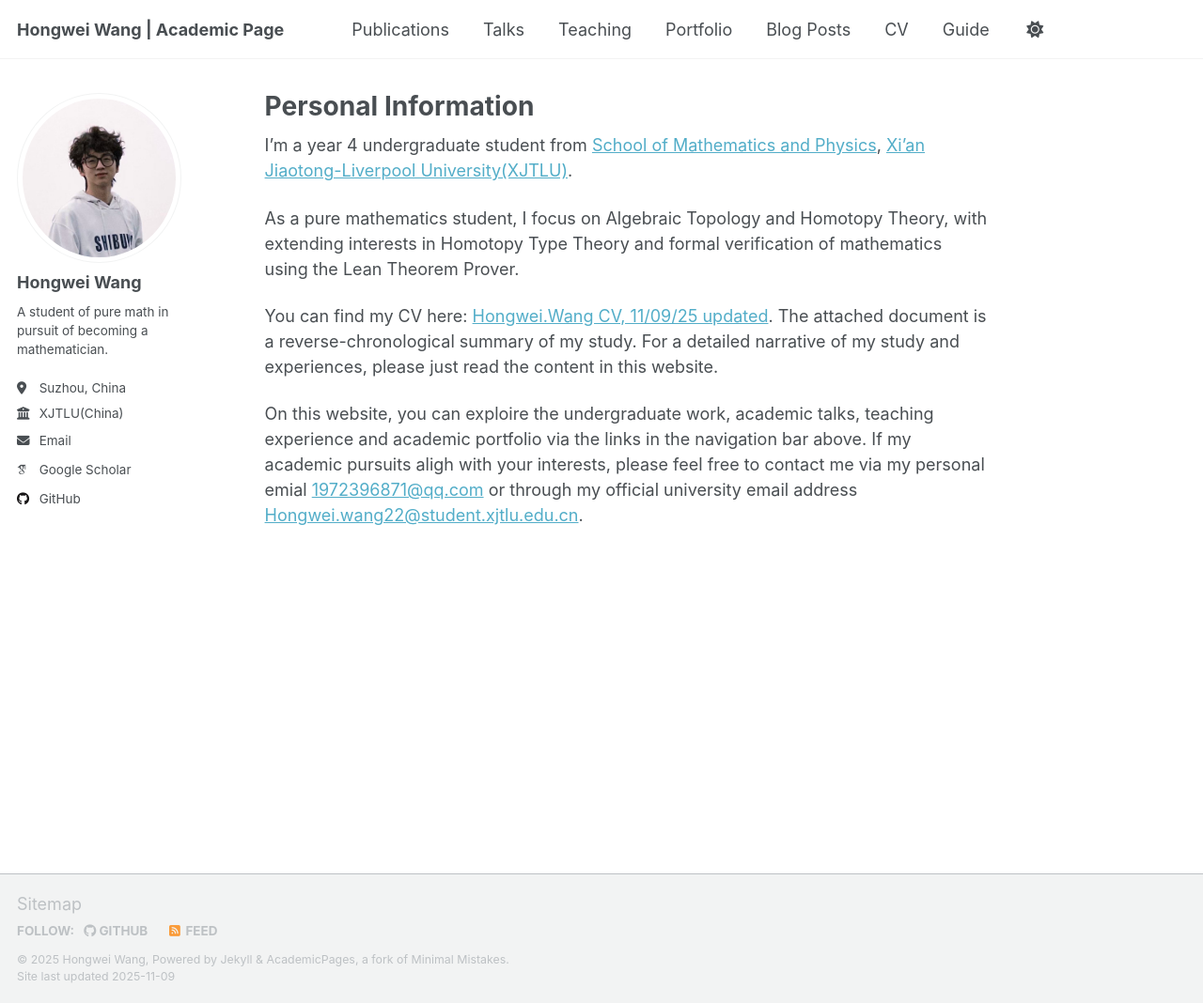
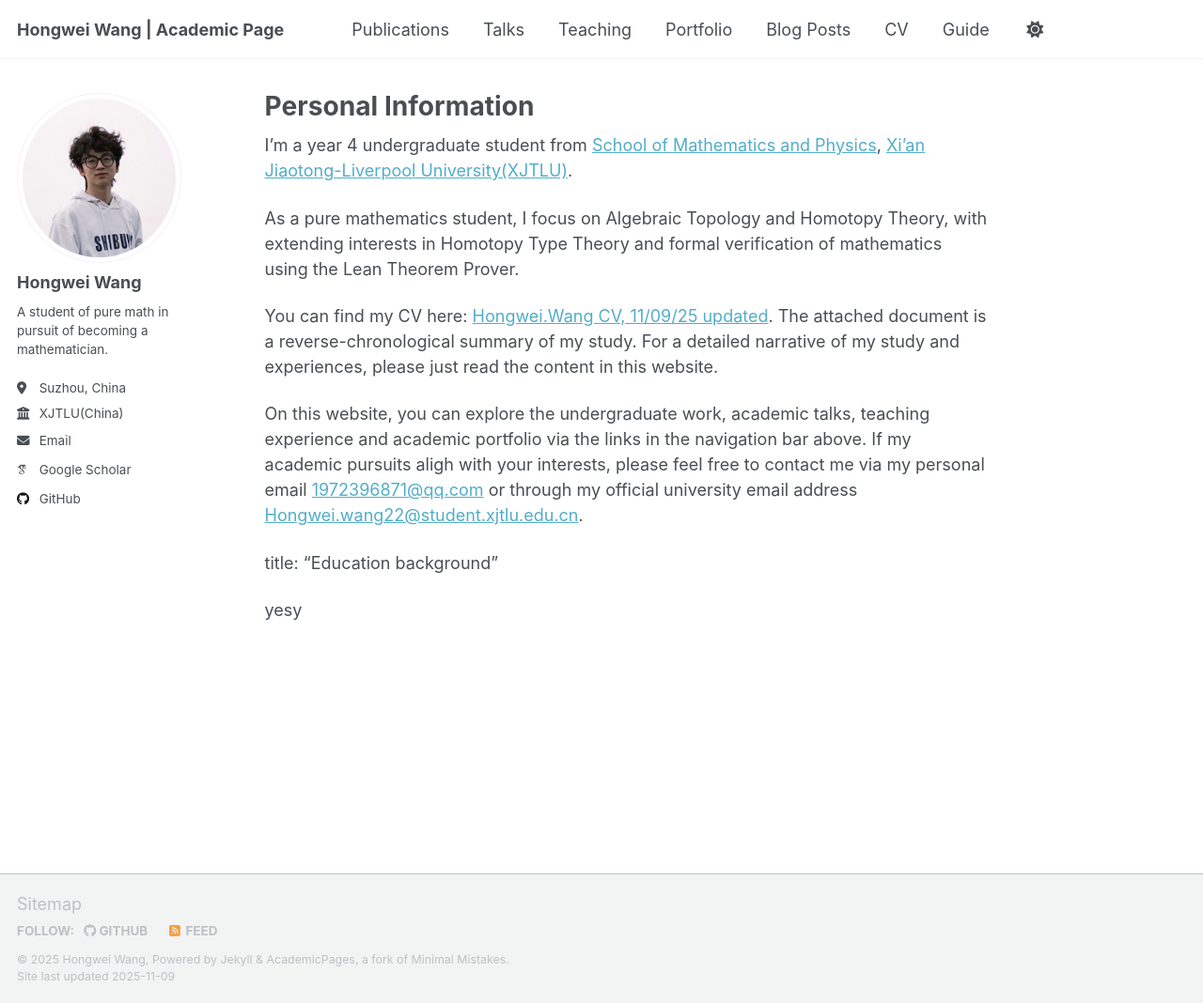
Before and after one commit to WangHongWei-AcademicPage/WangHongWei-AcademicPage.github.io, a Jekyll site: the page built from _pages/about.md, in a window 1280 px wide and 1068 px high. Shown: the whole window at 94% size. Built offline with Jekyll 4.4.1, drawn with Linux system fonts in a browser that asks for light colours; some web fonts are replaced; a script that is not in the unit is left out.

Commit message:
Update about.md

```diff
--- a/_pages/about.md
+++ b/_pages/about.md
@@ -12,4 +12,8 @@ As a pure mathematics student, I focus on Algebraic Topology and Homotopy Theory
 
 You can find my CV here: [Hongwei.Wang CV, 11/09/25 updated](../assets/CV.pdf). The attached document is a reverse-chronological summary of my study. For a detailed narrative of my study and experiences, please just read the content in this website.
 
-On this website, you can exploire the undergraduate work, academic talks, teaching experience and academic portfolio via the links in the navigation bar above. If my academic pursuits aligh with your interests, please feel free to contact me via my personal emial [1972396871@qq.com](1972396871@qq.com) or through my official university email address [Hongwei.wang22@student.xjtlu.edu.cn](Hongwei.wang22@student.xjtlu.edu.cn).
+On this website, you can explore the undergraduate work, academic talks, teaching experience and academic portfolio via the links in the navigation bar above. If my academic pursuits aligh with your interests, please feel free to contact me via my personal email [1972396871@qq.com](1972396871@qq.com) or through my official university email address [Hongwei.wang22@student.xjtlu.edu.cn](Hongwei.wang22@student.xjtlu.edu.cn).
+
+title: "Education background"
+
+yesy
```
